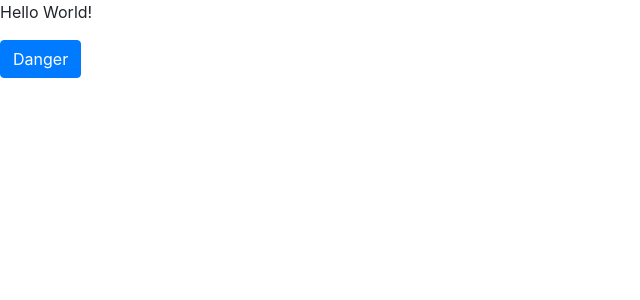
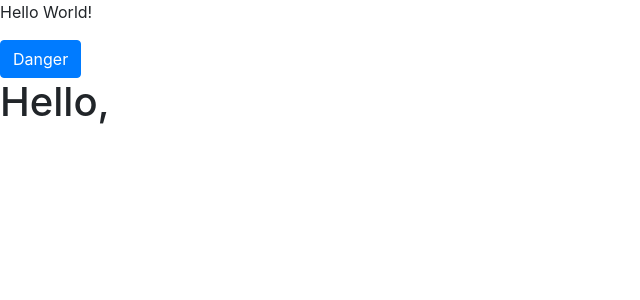
Before and after one commit to kelumsampath/complainRegister, a React (Create React App) app: page / in a window 1280 px wide. Shown: the top 300 px of the page, without its empty margins (0-640 px from the left). Built offline with nearby package versions, Linux system fonts and the light colour scheme.

Commit message:
home component bind

```diff
--- a/src/App.js
+++ b/src/App.js
@@ -2,6 +2,7 @@ import React from 'react';
 import logo from './logo.svg';
 import './App.css';
 import { Button } from 'react-bootstrap';
+import Home from './components/Home.js'
 
 function App() {
   return (
@@ -10,6 +11,7 @@ function App() {
         Hello World!
         </p>
       <Button type="button" class="btn btn-danger">Danger</Button>
+      <Home></Home>
     </div>
 
   );
--- /dev/null
+++ b/src/components/Home.js
@@ -0,0 +1,9 @@
+import React from 'react';
+
+class Home extends React.Component {
+    render() {
+      return <h1>Hello, </h1>;
+    }
+  }
+
+  export default Home;
```
Also changed, not shown: src/components/NavBar.js (added).
